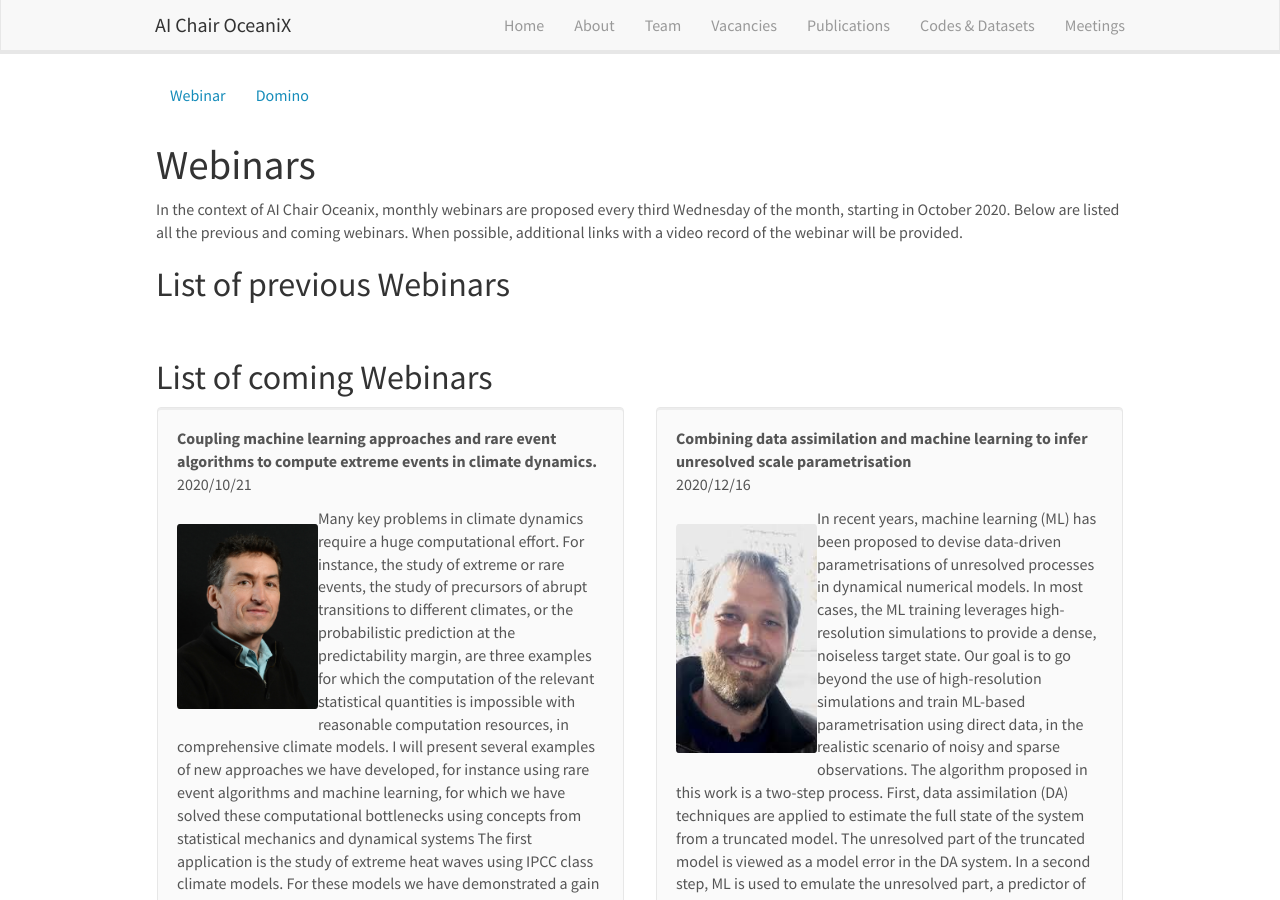
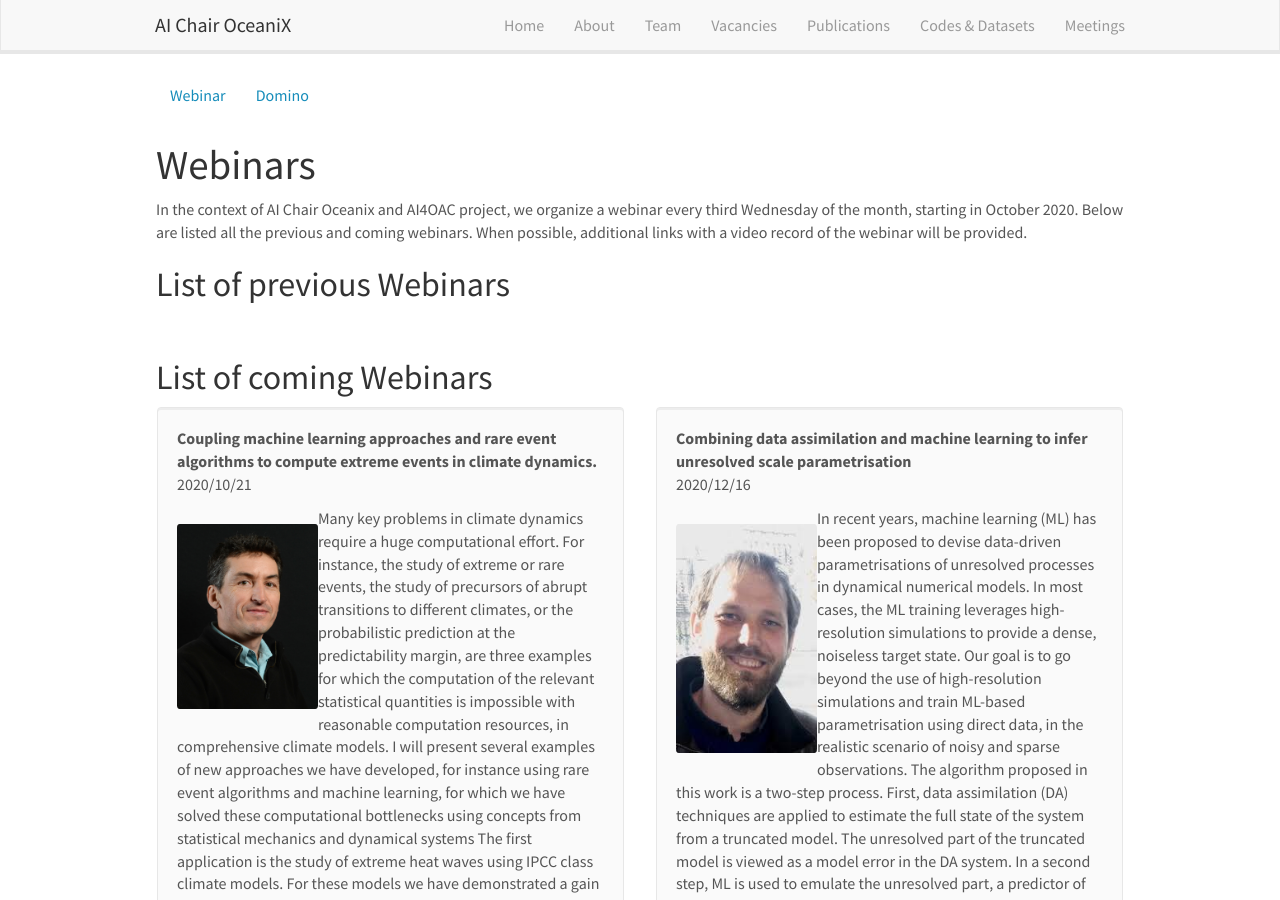
Before and after one commit to CIA-Oceanix/CIA-Oceanix.github.io, a Jekyll site: the page built from _pages/meetings.md, in a window 1280 px wide and 900 px high. Built offline with Jekyll 4.4.1, drawn with Linux system fonts in a browser that asks for light colours; nearby versions of some CDN libraries.

Commit message:
Update meetings.md

```diff
--- a/_pages/meetings.md
+++ b/_pages/meetings.md
@@ -8,7 +8,7 @@ permalink: /meetings
 
 # Webinars
 
-In the context of AI Chair Oceanix, monthly webinars are proposed every third Wednesday of the month, starting in October 2020. Below are listed all the previous and coming webinars. When possible, additional links with a video record of the webinar will be provided.
+In the context of AI Chair Oceanix and AI4OAC project, we organize a webinar every third Wednesday of the month, starting in October 2020. Below are listed all the previous and coming webinars. When possible, additional links with a video record of the webinar will be provided.
 
 ## List of previous Webinars
 
```
